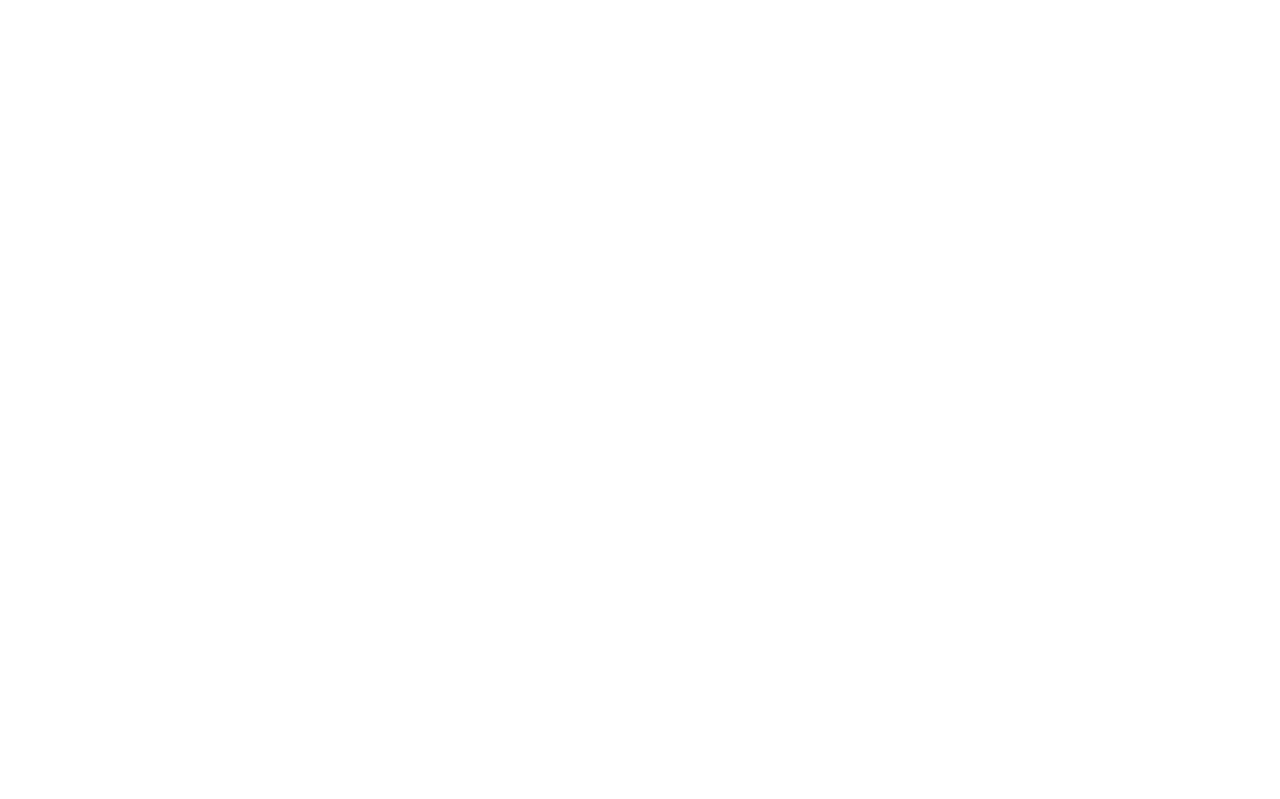
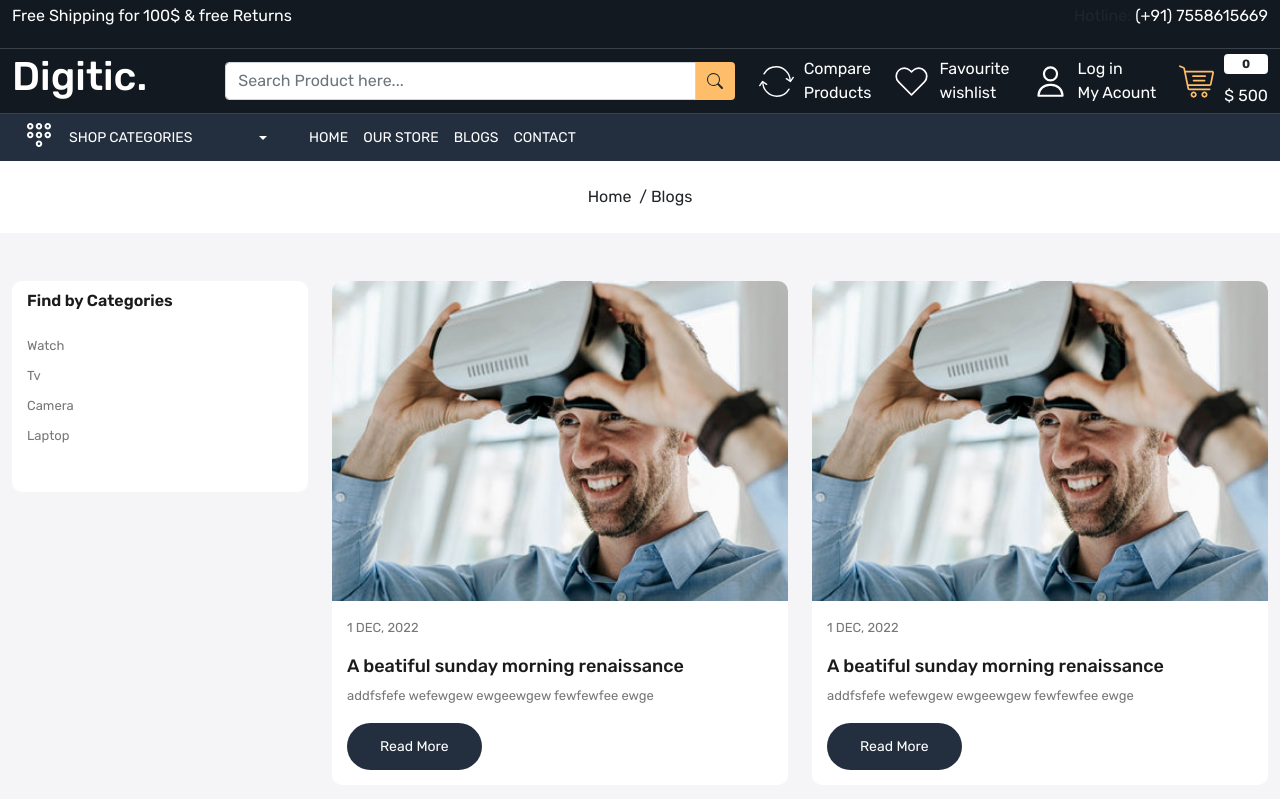
Before and after one commit to PrashilLonakar/mern__e-commerse-gadgets__frontend, a React (Create React App) app: page /blogs in a window 1280 px wide. Before the commit this address had no page. Shown: the top 799 px of the page. Built offline with nearby package versions, Linux system fonts and the light colour scheme.

Commit message:
Blog page done

```diff
--- a/src/App.css
+++ b/src/App.css
@@ -254,6 +254,10 @@
 .blog-card img {
   border-top-left-radius: 10px;
   border-top-right-radius: 10px;
+}
+
+.blog-card .card-image img {
+  width: 100%;
 }
 
 .blog-content {
--- a/src/App.js
+++ b/src/App.js
@@ -6,6 +6,7 @@
 import About from "./pages/About";
 import Contact from "./pages/Contact";
 import OurStore from "./pages/OurStore";
+import Blog from "./pages/Blog";
 
 function App() {
   return (
@@ -17,6 +18,7 @@
             <Route path="about" element={<About />} />
             <Route path="contact" element={<Contact />} />
             <Route path="store" element={<OurStore />} />
+            <Route path="blogs" element={<Blog />} />
           </Route>
         </Routes>
       </BrowserRouter>
--- a/src/components/common/BlogCard.js
+++ b/src/components/common/BlogCard.js
@@ -3,7 +3,6 @@
 
 const BlogCard = () => {
   return (
-    <div className="col-3">
     <div className="blog-card">
       <div className="card-image">
         <img src="images/blog-1.jpg" className="img-fluid" alt="blog" />
@@ -22,7 +21,6 @@
         </Link>
       </div>
     </div>
-    </div>
   );
 };
 
--- a/src/components/common/ProductCard.js
+++ b/src/components/common/ProductCard.js
@@ -5,7 +5,6 @@
 const ProductCard = (props) => {
   const { grid } = props;
   let location = useLocation();
-  console.log(location);
   return (
     <>
       <div
--- a/src/components/layouts/Header.js
+++ b/src/components/layouts/Header.js
@@ -129,7 +129,7 @@
                   <div className="d-flex align-items-center gap-15">
                     <NavLink to="/">Home</NavLink>
                     <NavLink to="/store">Our Store</NavLink>
-                    <NavLink to="/">Blogs</NavLink>
+                    <NavLink to="/blogs">Blogs</NavLink>
                     <NavLink to="/contact">Contact</NavLink>
                   </div>
                 </div>
--- /dev/null
+++ b/src/pages/Blog.js
@@ -0,0 +1,50 @@
+import React from "react";
+import BlogCard from "../components/common/BlogCard";
+import BreadCrumbs from "../components/common/BreadCrumbs";
+import Meta from "../components/common/Meta";
+
+const Blog = () => {
+  return (
+    <>
+      <Meta title={"Blogs"}></Meta>
+      <BreadCrumbs title="Blogs" />
+      <div className="blog-wrapper home-wrapper-2 py-5">
+        <div className="container-xxl">
+          <div className="row">
+            <div className="col-3">
+              <div className="filter-card mb-3">
+                <div className="filter-title">Find by Categories</div>
+                <div>
+                  <ul className="ps-0">
+                    <li>Watch</li>
+                    <li>Tv</li>
+                    <li>Camera</li>
+                    <li>Laptop</li>
+                  </ul>
+                </div>
+              </div>
+            </div>
+            <div className="col-9">
+              <div className="row">
+                <div className="col-6 mb-3">
+                  <BlogCard />
+                </div>
+                <div className="col-6 mb-3">
+                  <BlogCard />
+                </div>
+                <div className="col-6 mb-3">
+                  <BlogCard />
+                </div>
+                <div className="col-6 mb-3">
+                  <BlogCard />
+                </div>
+              </div>
+            </div>
+          </div>
+        </div>
+      </div>
+    </>
+  );
+};
+
+export default Blog;
--- a/src/pages/Home.js
+++ b/src/pages/Home.js
@@ -349,10 +349,20 @@
             <div className="col-12">
               <h3 className="section-heading">Our Latest Blogs</h3>
             </div>
-            <BlogCard />
-            <BlogCard />
-            <BlogCard />
-            <BlogCard />
+          </div>
+          <div className="row">
+            <div className="col-3">
+              <BlogCard />
+            </div>
+            <div className="col-3">
+              <BlogCard />
+            </div>
+            <div className="col-3">
+              <BlogCard />
+            </div>
+            <div className="col-3">
+              <BlogCard />
+            </div>
           </div>
         </div>
       </section>
--- a/src/pages/OurStore.js
+++ b/src/pages/OurStore.js
@@ -6,7 +6,6 @@
 
 const OurStore = () => {
   const [grid, setGrid] = useState(4);
-  alert(grid);
   return (
     <>
       <Meta title={"Our Store"}></Meta>
```
Lines whose indentation alone changed are shown as unchanged.
